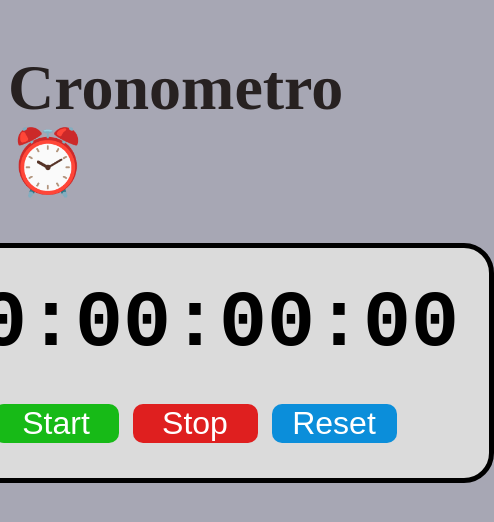
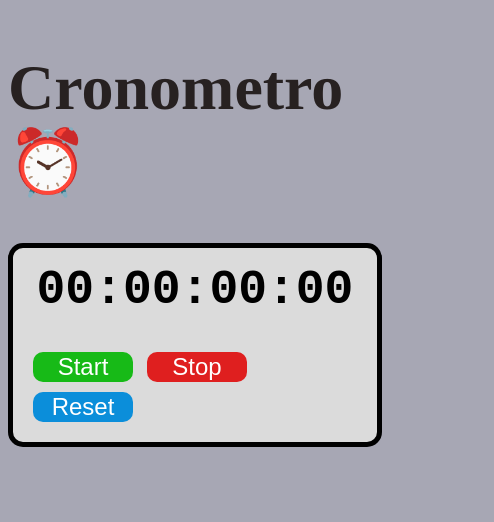
Before and after one commit to saluc28/cronometro, a plain HTML site: page index.html in a window 390 px wide. Shown: the whole page, 494 px wide, since content can reach past the window. Drawn offline with Linux system fonts and the light colour scheme.

Commit message:
Making the app responsive

```diff
--- a/style.css
+++ b/style.css
@@ -67,3 +67,19 @@ body{
 #resetBtn:hover{
     background-color: hsl(202, 90%, 30%);
 }
+
+@media screen and (max-width: 600px) {
+    #display {
+        font-size: 3rem;
+    }
+
+    #container {
+        border-radius: 15px;
+        padding: 15px;
+    }
+
+    .btn {
+        font-size: 1.5rem;
+        min-width: 100px;
+    }
+}
```
